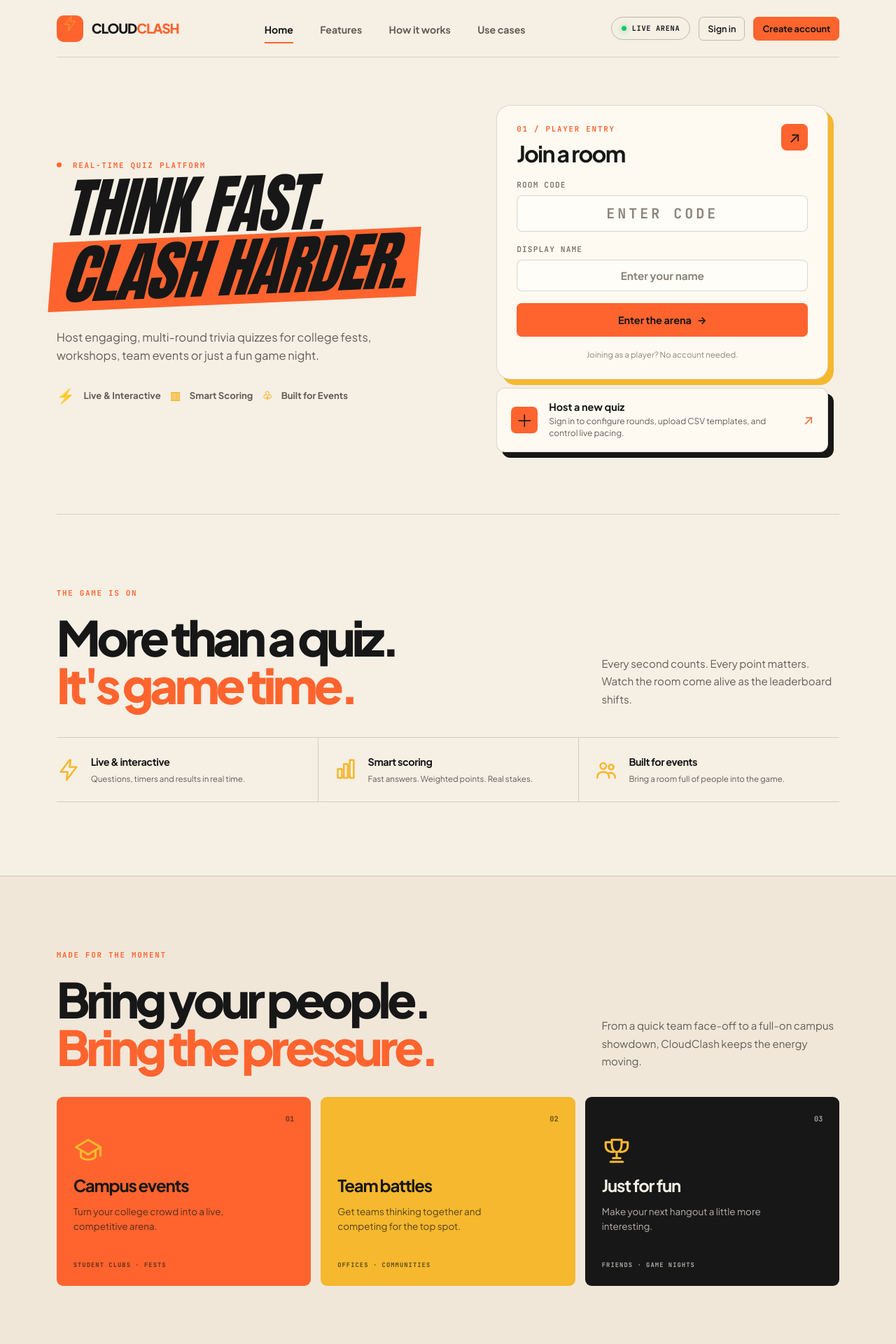
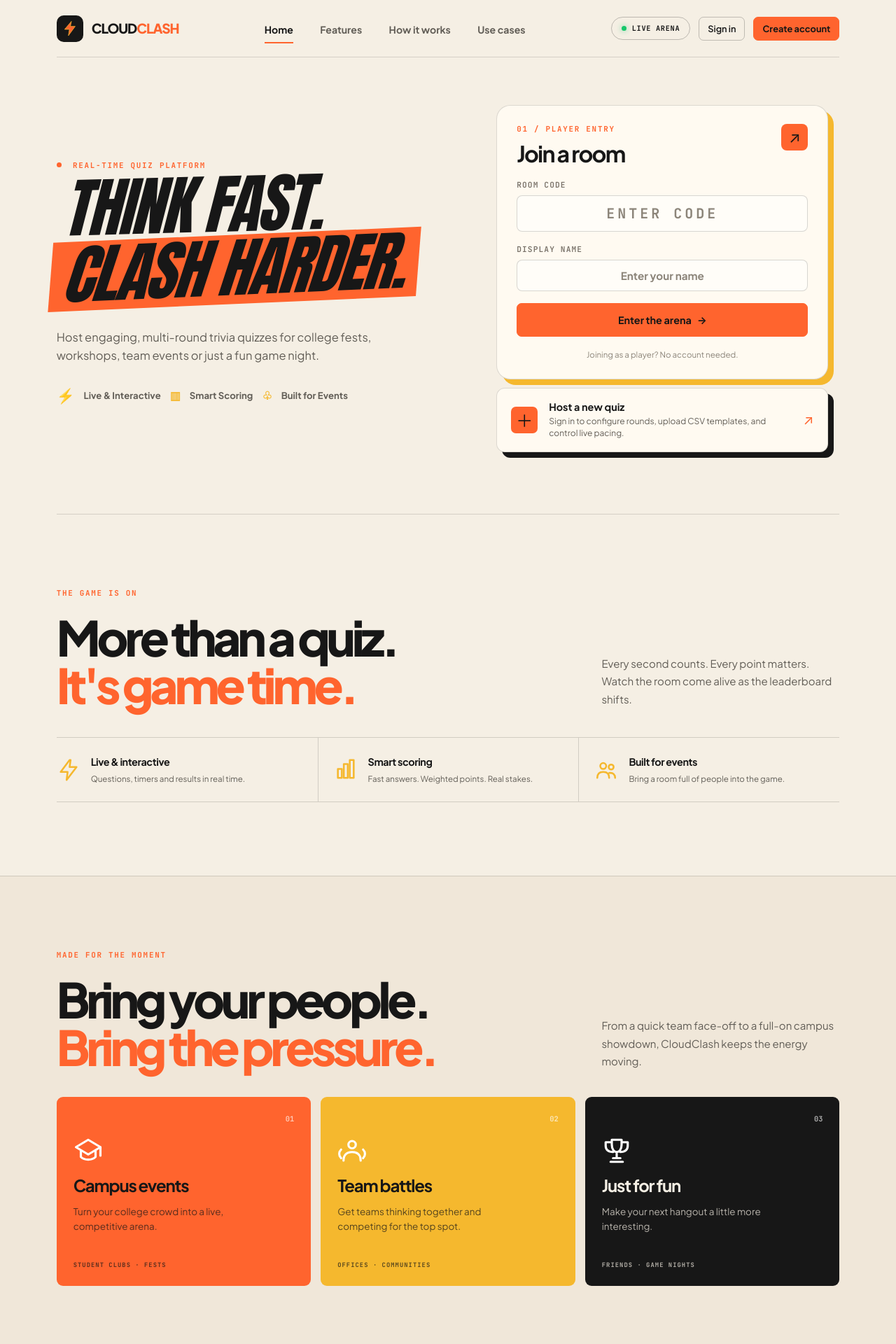
Before and after one commit to abhishek2k4/CloudClash, a React (Vite) app in the folder client/: page / in a window 1280 px wide. Shown: the top 1920 px of the page at 70% size. Built offline with nearby package versions, Linux system fonts and the light colour scheme; no server answers; a web font is replaced by a local one.

Commit message:
fix: minor ui fix

```diff
--- a/client/src/app/App.jsx
+++ b/client/src/app/App.jsx
@@ -156,8 +156,8 @@ export default function App() {
           <span className="live-arena-pill"><i /> LIVE ARENA</span>
           {session ? (
             <div className="account-header">
+              <span className="header-account-email" title={session.user?.email}>{session.user?.email || "Account"}</span>
               <button type="button" className="btn btn-secondary btn-sm" onClick={() => navigate("/profile")}>Profile</button>
-              <span className="header-account-email" title={session.user?.email}>{session.user?.email || "Account"}</span>
               <button type="button" className="btn btn-primary btn-sm" onClick={handleSignOut}>Sign out</button>
             </div>
           ) : (
@@ -241,7 +241,10 @@ export default function App() {
       </section>
 
       <footer className="landing-footer">
-        <a className="brand-lockup" href="/" onClick={(event) => { event.preventDefault(); navigate("/"); }}><span className="brand-mark" aria-hidden="true" /><span className="brand-name">CLOUD<span>CLASH</span></span></a>
+        <a className="brand-lockup" href="/" onClick={(event) => { event.preventDefault(); navigate("/"); }}>
+          <span className="brand-mark" aria-hidden="true"><img alt="" src="/assets/cloudclash/branding/logo-mark.svg" /></span>
+          <span className="brand-name">CLOUD<span>CLASH</span></span>
+        </a>
         <span>ONE ROOM · ONE WINNER · NO INSTALLATION</span>
         <span>MADE FOR THE CLASH.</span>
       </footer>
--- a/client/src/styles/global.css
+++ b/client/src/styles/global.css
@@ -1958,12 +1958,14 @@ body:has(.landing-shell) #root {
 }
 
 .landing-shell .brand-mark {
-  display: inline-block;
+  display: flex;
+  align-items: center;
+  justify-content: center;
   width: 38px;
   height: 38px;
   border: 0;
   border-radius: 10px;
-  background: #ff642e;
+  background: #171717;
   color: #171717;
   font-size: 23px;
   font-weight: 900;
@@ -2336,6 +2338,7 @@ body:has(.landing-shell) #root {
   width: 23px;
   height: 23px;
   object-fit: contain;
+
 }
 
 .landing-shell .feature-icon {
@@ -2352,6 +2355,7 @@ body:has(.landing-shell) #root {
   height: 42px;
   margin: 18px 0 10px;
   object-fit: contain;
+  filter: brightness(0) invert(1);
 }
 
 .hero-stamp {
@@ -2692,6 +2696,8 @@ body:has(.landing-shell) #root {
   align-self: flex-end;
   font: 700 0.65rem var(--font-mono);
   opacity: 0.65;
+  color:white;
+  /* font-weight: ; */
 }
 
 .use-case-card h3 {
```
